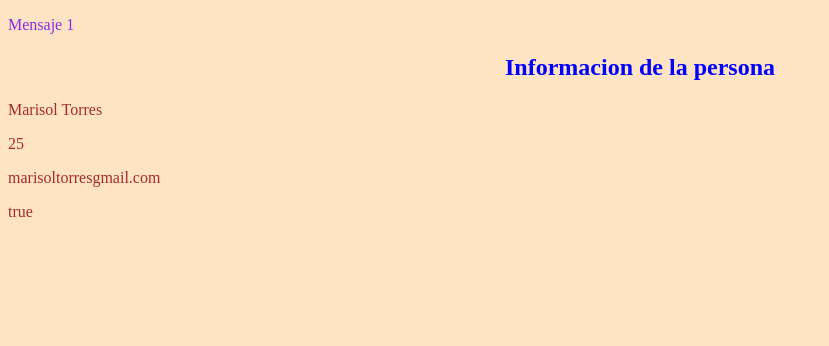
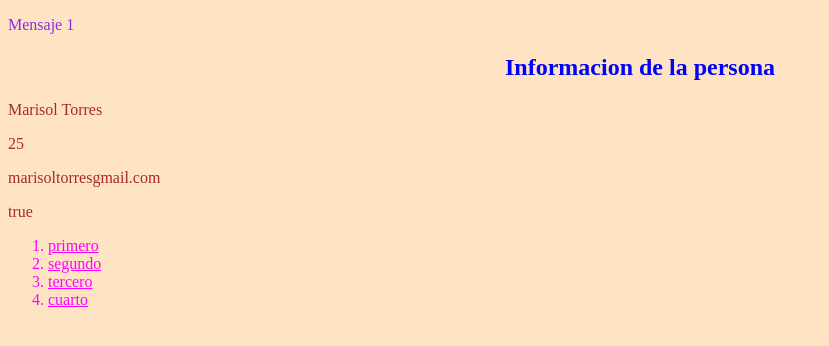
Before and after one commit to marisoltorres99/curso_san_cristobal, an Angular app in the folder practica_front/angular_app/: page / in a window 1280 px wide. Shown: the top 346 px of the page, without its empty margins (0-829 px from the left). Built offline with nearby package versions, Linux system fonts and the light colour scheme.

Commit message:
agrego ejercicio 4

```diff
--- a/practica_front/angular_app/src/app/app.component.html
+++ b/practica_front/angular_app/src/app/app.component.html
@@ -1,2 +1,3 @@
 <app-ejercicio2></app-ejercicio2>
 <app-ejercicio3></app-ejercicio3>
+<app-ejercicio4></app-ejercicio4>
--- a/practica_front/angular_app/src/app/app.component.ts
+++ b/practica_front/angular_app/src/app/app.component.ts
@@ -2,10 +2,11 @@ import { Component } from '@angular/core';
 import { RouterOutlet } from '@angular/router';
 import { Ejercicio2Component } from "./ejercicio2/ejercicio2.component";
 import { Ejercicio3Component } from "./ejercicio3/ejercicio3.component";
+import { Ejercicio4Component } from "./ejercicio4/ejercicio4.component";
 
 @Component({
   selector: 'app-root',
-  imports: [RouterOutlet, Ejercicio2Component, Ejercicio3Component],
+  imports: [RouterOutlet, Ejercicio2Component, Ejercicio3Component, Ejercicio4Component],
   templateUrl: './app.component.html',
   styleUrl: './app.component.css'
 })
--- /dev/null
+++ b/practica_front/angular_app/src/app/ejercicio4/ejercicio4.component.css
@@ -0,0 +1,4 @@
+li {
+    color: magenta;
+    text-decoration: underline;
+}
--- /dev/null
+++ b/practica_front/angular_app/src/app/ejercicio4/ejercicio4.component.html
@@ -0,0 +1 @@
+<ol><li *ngFor="let puesto of puestos">{{puesto}}</li></ol>
--- /dev/null
+++ b/practica_front/angular_app/src/app/ejercicio4/ejercicio4.component.ts
@@ -0,0 +1,12 @@
+import { NgFor } from '@angular/common';
+import { Component } from '@angular/core';
+
+@Component({
+  selector: 'app-ejercicio4',
+  imports: [NgFor],
+  templateUrl: './ejercicio4.component.html',
+  styleUrl: './ejercicio4.component.css'
+})
+export class Ejercicio4Component {
+  puestos = ["primero", "segundo", "tercero", "cuarto"]
+}
```
Also changed, not shown: 1 other file (tests, documents, lock files or other folders).
